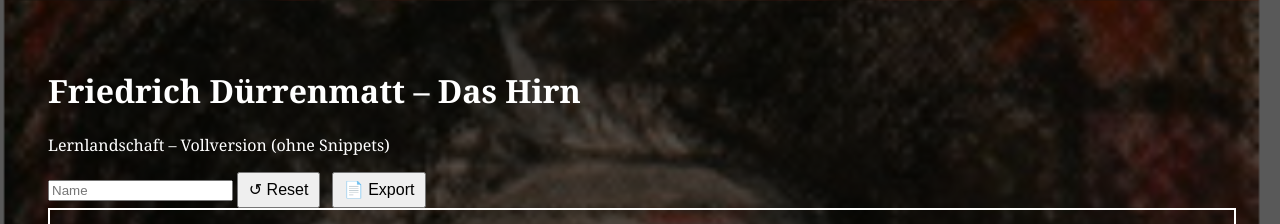
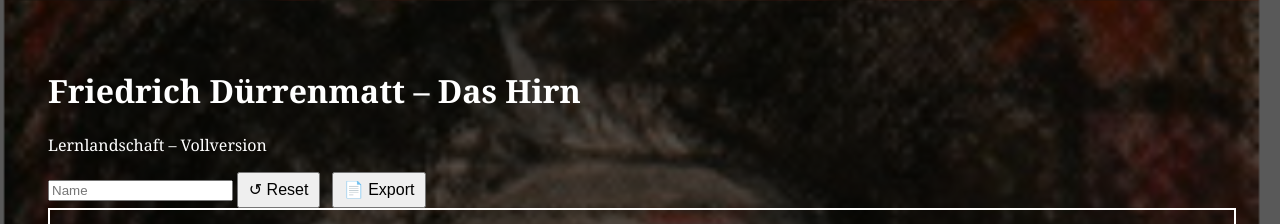
Before and after one commit to PatrickFischerKSA/duerrenmatt_dashirn_lernlandschaftmitfragen, a plain HTML site: page index.html in a window 1280 px wide. Shown: the top 224 px of the page. Drawn offline with Linux system fonts and the light colour scheme.

Commit message:
Update index.html

```diff
--- a/index.html
+++ b/index.html
@@ -11,7 +11,7 @@
 
   <header>
     <h1>Friedrich Dürrenmatt – Das Hirn</h1>
-    <p>Lernlandschaft – Vollversion (ohne Snippets)</p>
+    <p>Lernlandschaft – Vollversion</p>
   </header>
 
   <div class="controls">
```
